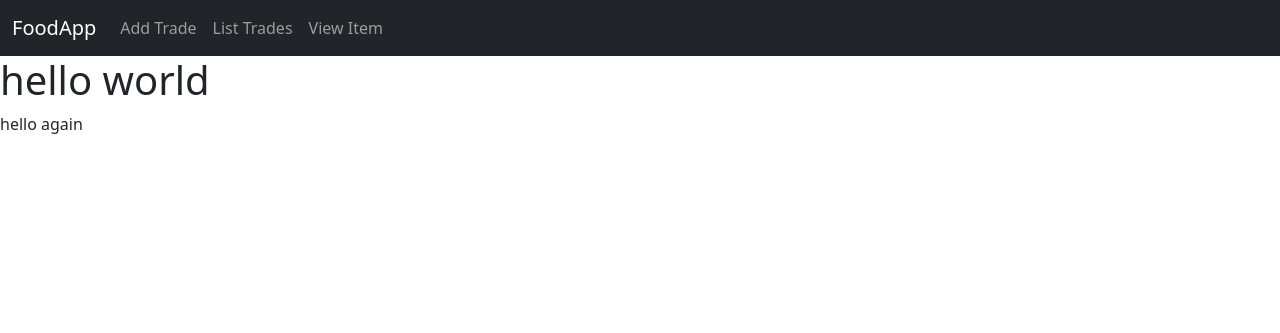
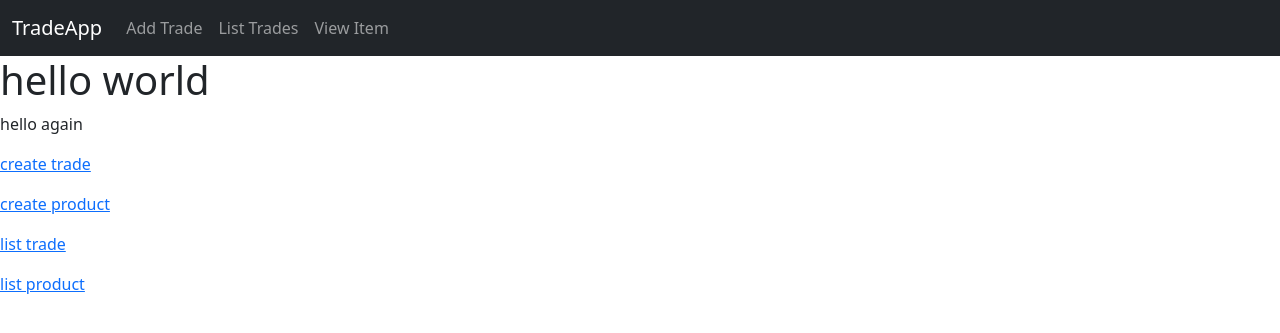
Before and after one commit to TobiasMu/dockerdjango, a Django app: page / in a window 1280 px wide. Shown: the top 333 px of the page. Run offline with Django 5.2, Linux system fonts and the light colour scheme.

Commit message:
work work

```diff
--- a/core/models.py
+++ b/core/models.py
@@ -41,5 +41,5 @@ class Product(models.Model):
 
     def __str__(self):
         return (
-            f"{self.id}, {self.ProductType} , {self.ProductClass}, {self.description}"
+            f"{self.id}, {self.product_type} , {self.product_class}, {self.description}"
         )
--- a/core/templates/core/base.html
+++ b/core/templates/core/base.html
@@ -18,7 +18,7 @@
 <body>
   <nav class="navbar navbar-expand-lg navbar-dark bg-dark">
     <div class="container-fluid">
-            <a class="navbar-brand" href="#">FoodApp</a>
+      <a class="navbar-brand" href="{% url 'frontpage' %}">TradeApp</a>
       <button class="navbar-toggler" type="button" data-bs-toggle="collapse" data-bs-target="#navbarNavAltMarkup"
         aria-controls="navbarNavAltMarkup" aria-expanded="false" aria-label="Toggle navigation">
         <span class="navbar-toggler-icon"></span>
--- a/core/templates/core/frontpage.html
+++ b/core/templates/core/frontpage.html
@@ -3,4 +3,9 @@
 
 <h1>hello world</h1>
 <p>hello again</p>
+<p><a href="{% url 'core:createtrade' %}">create trade</a></p>
+<p><a href="{% url 'core:createproduct' %}">create product</a></p>
+<p><a href="{% url 'core:listtrades' %}">list trade</a></p>
+<p><a href="{% url 'core:listproducts' %}">list product</a></p>
+
 {% endblock %}
--- a/core/urls.py
+++ b/core/urls.py
@@ -1,10 +1,12 @@
 from django.db.models.query import create_namedtuple_class
 from django.urls import include, path
 
-from core.views import CreateTrade, ListTrades
+from core.views import CreateProduct, CreateTrade, ListProducts, ListTrades
 
 app_name = "core"
 urlpatterns = [
-    path("create/", CreateTrade.as_view(), name="createtrade"),
-    path("list/", ListTrades.as_view(), name="listtrades"),
+    path("create_trade/", CreateTrade.as_view(), name="createtrade"),
+    path("create_product/", CreateProduct.as_view(), name="createproduct"),
+    path("list_trade/", ListProducts.as_view(), name="listtrades"),
+    path("list_product/", ListTrades.as_view(), name="listproducts"),
 ]
--- a/core/views.py
+++ b/core/views.py
@@ -9,8 +9,15 @@ class FrontPage(TemplateView):
 
 
 class CreateTrade(CreateView):
+    model = Trade
+    template_name = "core/createtrade.html"
+    success_url = reverse_lazy("frontpage")
+    fields = ["counterparty", "product", "price", "quantity"]
+
+
+class CreateProduct(CreateView):
     model = Product
-    template_name = "core/createtrade.html"
+    template_name = "core/createproduct.html"
     success_url = reverse_lazy("frontpage")
     fields = ["product_type", "product_class", "description"]
 
@@ -18,3 +25,8 @@ class CreateTrade(CreateView):
 class ListTrades(ListView):
     model = Trade
     template_name = "core/listtrades.html"
+
+
+class ListProducts(ListView):
+    model = Product
+    template_name = "core/listproducts.html"
--- a/portfolio/urls.py
+++ b/portfolio/urls.py
@@ -20,7 +20,6 @@ from django.urls import include, path
 
 from core.views import FrontPage
 
-app_name = "root"
 urlpatterns = [
     path("admin/", admin.site.urls),
     path("core/", include("core.urls")),
```
Also changed, not shown: core/templates/core/createproduct.html (added, +10 -0 lines), core/templates/core/listproducts.html (added, +11 -0 lines), core/migrations/0003_product_product_class_product_product_type.py (added). Lines whose indentation alone changed are shown as unchanged.
